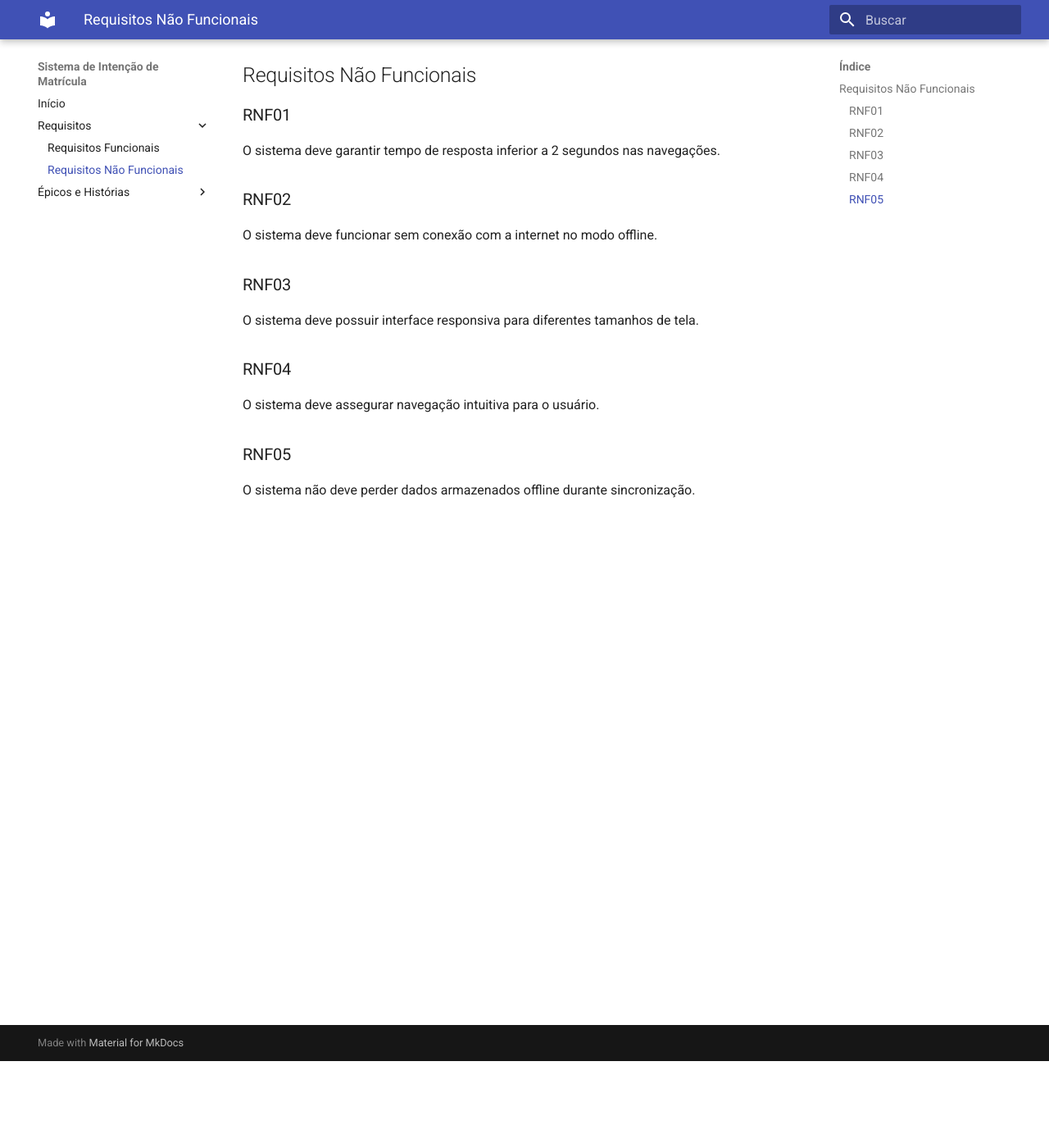
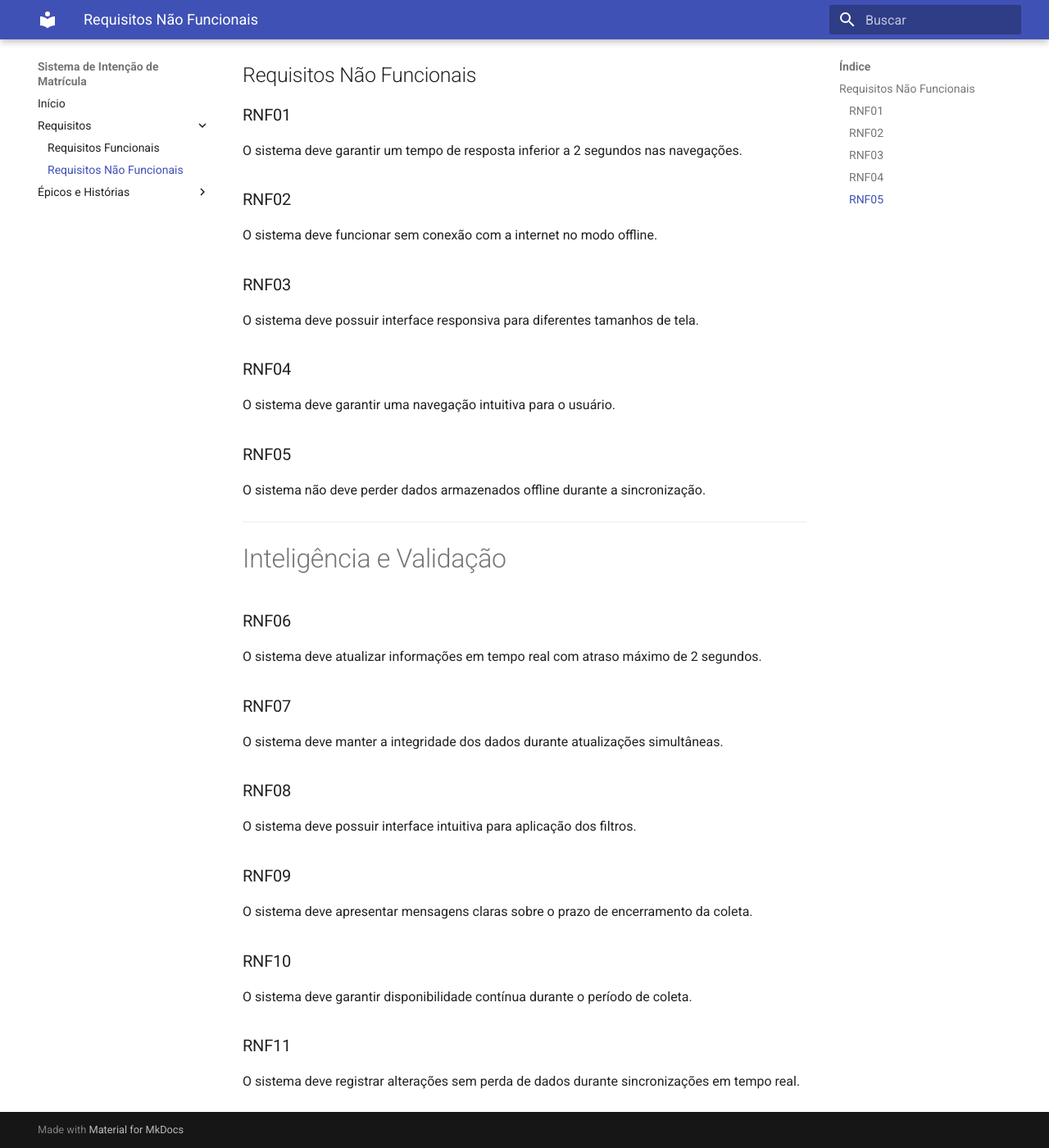
Before and after one commit to si-2026-1/Sistema_de_intencao_de_matricula, an MkDocs documentation site: the page built from docs/Requisitos/Requisitos_nao_funcionais.md, in a window 1280 px wide and 1400 px high, scrolled down 106 px. Shown: the whole window at 82% size. Built offline with MkDocs 1.6.1 and Material for MkDocs 9.7.7, drawn with Linux system fonts in a browser that asks for light colours.

Commit message:
Refine non-functional requirements wording (Inteligência e validação)
Updated wording for clarity and consistency in non-functional requirements.

```diff
--- a/docs/Requisitos/Requisitos_nao_funcionais.md
+++ b/docs/Requisitos/Requisitos_nao_funcionais.md
@@ -3,7 +3,7 @@
 ## Requisitos Não Funcionais
 
 ### RNF01
-O sistema deve garantir tempo de resposta inferior a 2 segundos nas navegações.
+O sistema deve garantir um tempo de resposta inferior a 2 segundos nas navegações.
 
 ### RNF02
 O sistema deve funcionar sem conexão com a internet no modo offline.
@@ -12,7 +12,29 @@ O sistema deve funcionar sem conexão com a internet no modo offline.
 O sistema deve possuir interface responsiva para diferentes tamanhos de tela.
 
 ### RNF04
-O sistema deve assegurar navegação intuitiva para o usuário.
+O sistema deve garantir uma navegação intuitiva para o usuário.
 
 ### RNF05
-O sistema não deve perder dados armazenados offline durante sincronização.
+O sistema não deve perder dados armazenados offline durante a sincronização.
+
+---
+
+# Inteligência e Validação
+
+### RNF06
+O sistema deve atualizar informações em tempo real com atraso máximo de 2 segundos.
+
+### RNF07
+O sistema deve manter a integridade dos dados durante atualizações simultâneas.
+
+### RNF08
+O sistema deve possuir interface intuitiva para aplicação dos filtros.
+
+### RNF09
+O sistema deve apresentar mensagens claras sobre o prazo de encerramento da coleta.
+
+### RNF10
+O sistema deve garantir disponibilidade contínua durante o período de coleta.
+
+### RNF11
+O sistema deve registrar alterações sem perda de dados durante sincronizações em tempo real.
```
